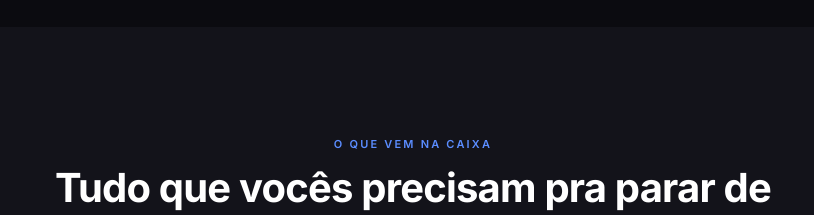
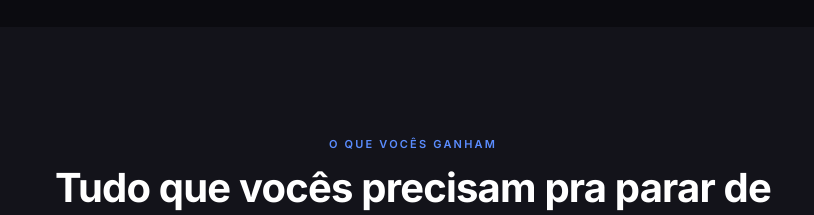
Before and after one commit to familiaromano018/pacto, a Next.js app: page / in a window 1280 px wide. Shown: the part 4500-4715 px from the top of the page, without its empty margins (227-1041 px from the left). Built offline with nearby package versions, Linux system fonts and the light colour scheme; no server answers.

Commit message:
copy(landing): kicker 'O que vocês ganham' (era 'O que vem na caixa')

```diff
--- a/src/app/page.tsx
+++ b/src/app/page.tsx
@@ -779,7 +779,7 @@ function Features() {
     <section style={{ padding: '110px 24px', background: '#13131a' }}>
       <div style={{ maxWidth: 1120, margin: '0 auto' }}>
         <SectionHeader
-          kicker="O que vem na caixa"
+          kicker="O que vocês ganham"
           title="Tudo que vocês precisam pra parar de brigar."
         />
 
```
